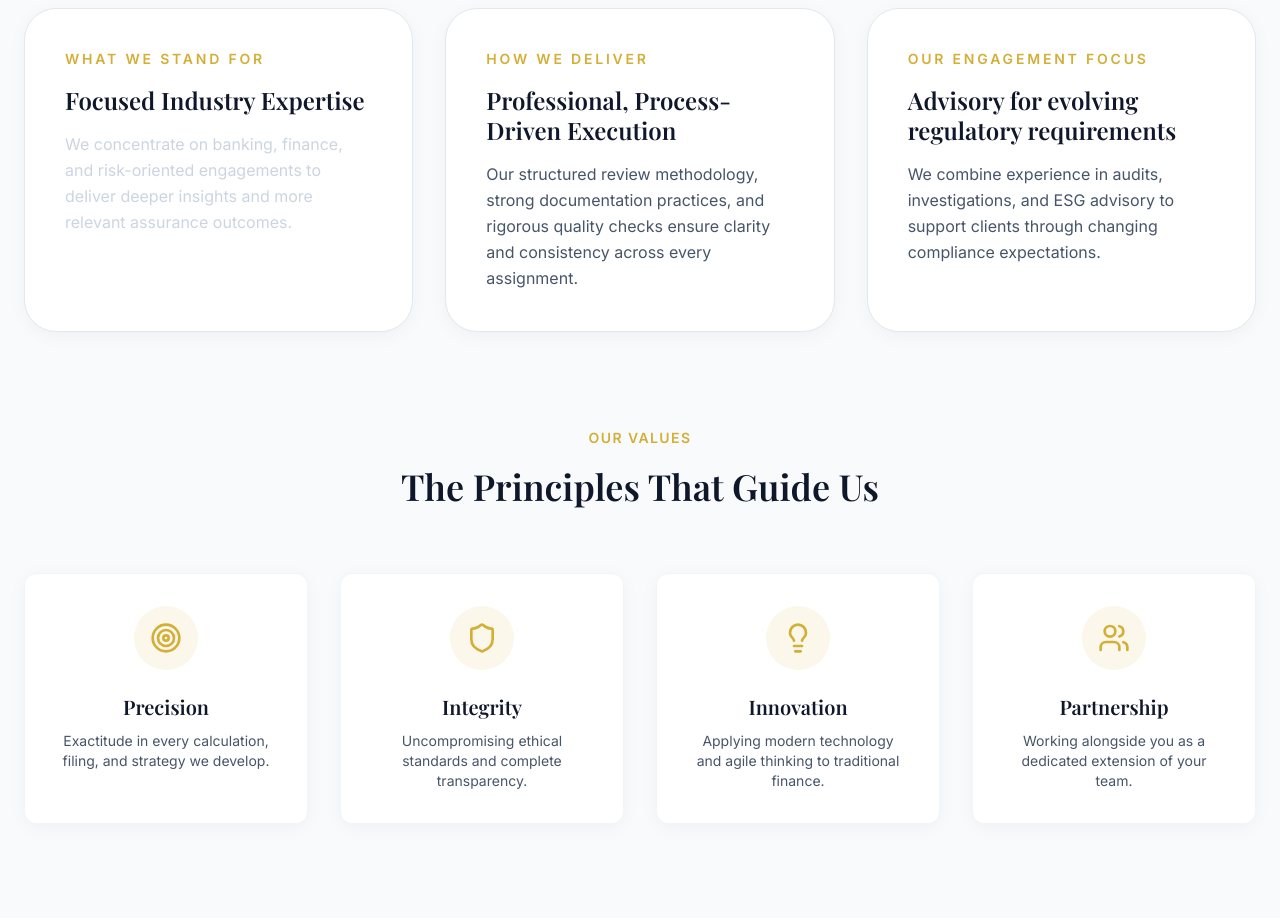
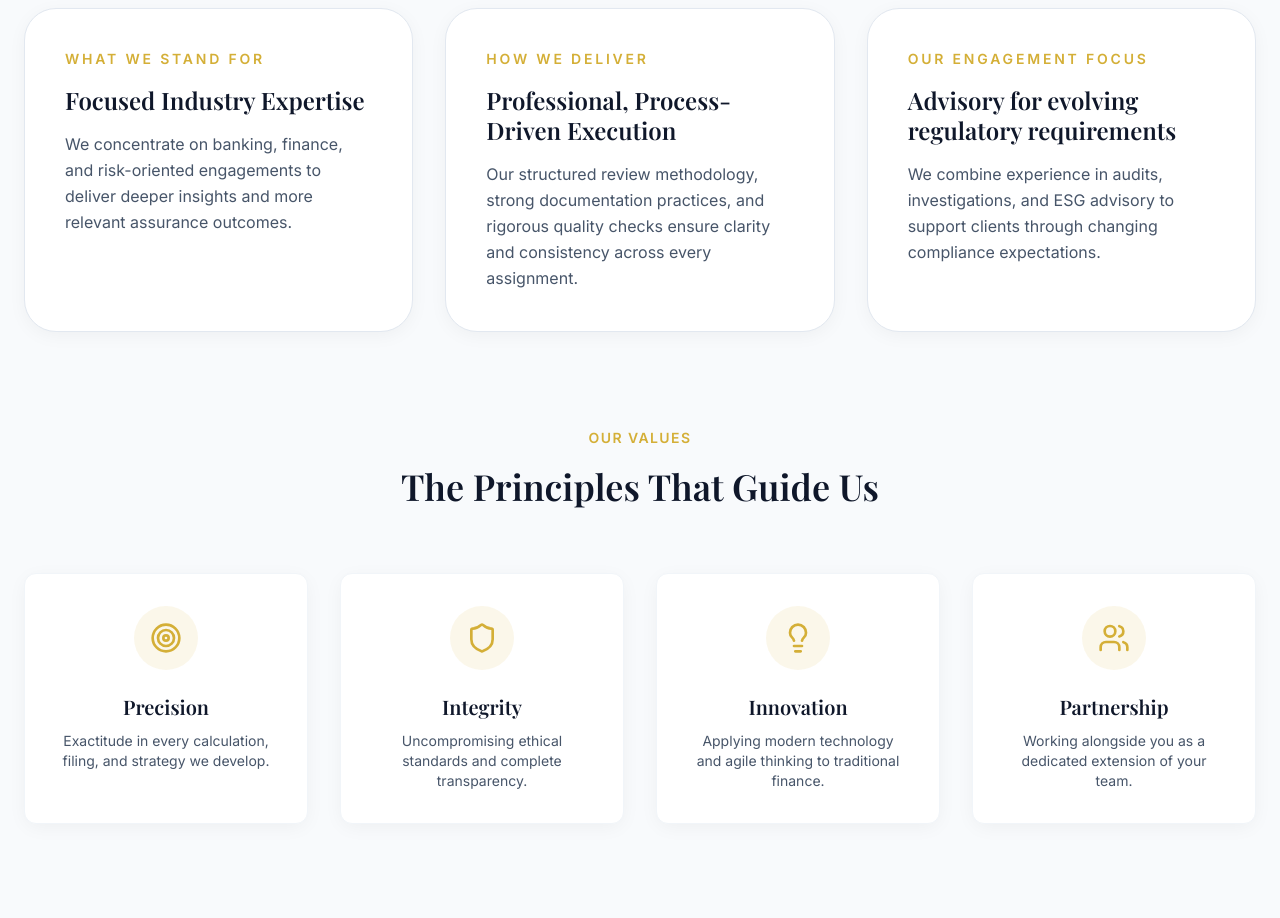
Before and after one commit to Lakshya52/raksco, a React (Vite) app: page /about in a window 1280 px wide. Shown: the part 1660-2578 px from the top of the page. Built offline with nearby package versions, Linux system fonts and the light colour scheme; a web font is replaced by a local one.

Commit message:
minor : fixed the text color

```diff
--- a/src/pages/About.jsx
+++ b/src/pages/About.jsx
@@ -63,7 +63,7 @@
           <div className="bg-white rounded-[2rem] p-10 shadow-soft border border-slate-200">
             <span className="text-gold font-semibold uppercase tracking-[0.2em] text-sm mb-4 block">What We Stand For</span>
             <h3 className="text-2xl font-serif mb-4">Focused Industry Expertise</h3>
-            <p className="text-slate-300 leading-relaxed">
+            <p className="text-slate-600 leading-relaxed">
               We concentrate on banking, finance, and risk-oriented engagements to deliver deeper insights and more relevant assurance outcomes.
             </p>
           </div>
```
